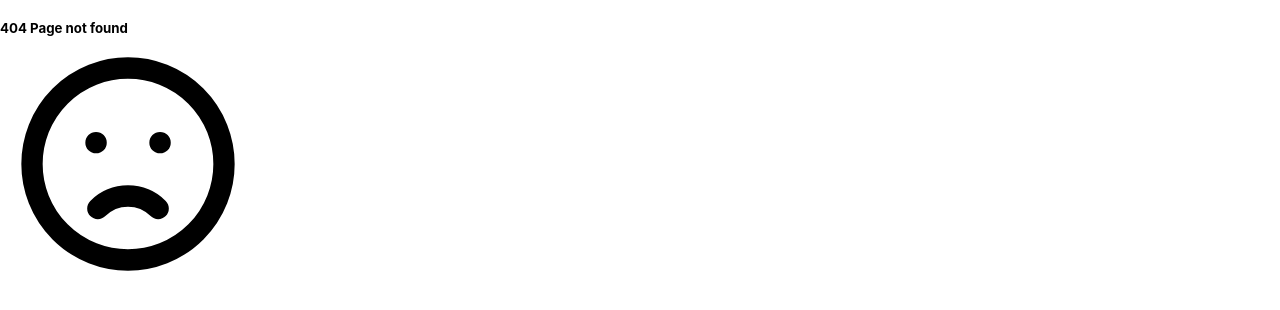
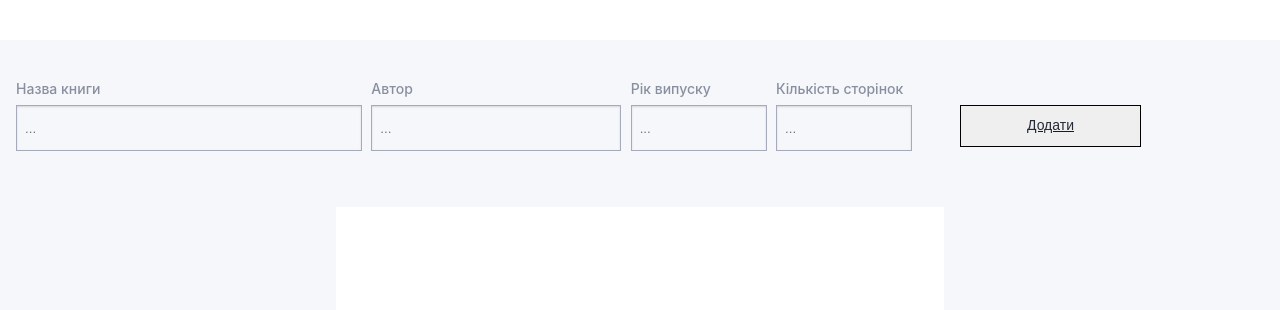
Before and after one commit to AlexanderDmitriev/FinalProjectReact-Node-Front, a React (Create React App) app: page /FinalProjectReact-Node-Front/library in a window 1280 px wide. Before the commit this address had no page. Shown: the top 310 px of the page. Built offline with nearby package versions, Linux system fonts and the light colour scheme.

Commit message:
fixLibrary

```diff
--- a/src/components/App.jsx
+++ b/src/components/App.jsx
@@ -1,11 +1,12 @@
 import { Route, Routes } from 'react-router-dom';
 import { lazy, Suspense } from 'react';
+
 import Container from '../helpers/Container';
 import NotFoundPage from '../pages/NotFoundPage';
 /* import Container from './Container'; */
 
 const FirstPage = lazy(() => import('../components/FirstPage/FirstPage'));
-/* const Library = lazy(() => import('../components/library/Library')); */
+const Library = lazy(() => import('./library/LibraryAdd/LibraryAdd'));
 const Register = lazy(() => import('../pages/Register'));
 const Login = lazy(() => import('../pages/Login'));
 
@@ -19,7 +20,7 @@ export const App = () => {
             <Route path="/" element={<FirstPage />} />
             <Route path="/register" element={<Register />} />
             <Route path="/login" element={<Login />} />
-            {/* <Route path="/library" element={<Library />} /> */}
+            <Route path="/library" element={<Library />} />
             {/* <Training/>*/}
             {/* <Statistics/>*/}
             <Route path="*" element={<NotFoundPage />} />
--- a/src/components/library/Library/Library.jsx
+++ b/src/components/library/LibraryAdd/LibraryAdd.jsx
@@ -1,9 +1,11 @@
 import React from 'react';
 import LibraryForm from '../LibraryForm/LibraryForm';
-import { BackArrow } from './Library.styled';
+import { BackArrow } from './LibraryAdd.styled';
 
 import Container from 'helpers/Container';
 import { NavLink, /* useNavigate, */ useLocation } from 'react-router-dom';
+
+import { Box, BoxText } from './LibraryAdd.styled';
 
 export default function Library() {
   const location = useLocation();
@@ -13,14 +15,14 @@ export default function Library() {
   return (
     <>
       <Container>
-        <div
-          style={{ width: 'auto', height: 60, border: '1px solid black' }}
-        ></div>
-        <NavLink to={path} exact="true">
-          <BackArrow />
-        </NavLink>
+        <Box>
+          <NavLink to={path} exact="true">
+            <BackArrow />
+          </NavLink>
 
-        <LibraryForm />
+          <LibraryForm />
+          <BoxText />
+        </Box>
       </Container>
     </>
   );
--- /dev/null
+++ b/src/components/library/LibraryAdd/LibraryAdd.styled.js
@@ -0,0 +1,72 @@
+import styled from 'styled-components';
+// import { theme } from '../../../helpers/theme';
+import backArrow from '../../../images/back.png';
+
+export const BackArrow = styled.button`
+  background-image: url(${backArrow});
+  height: 12px;
+  width: 24px;
+  top: 96px;
+  left: 44px;
+  background-repeat: no-repeat;
+  background-position: center;
+  background-size: contain;
+  margin-top: 24px;
+  margin-bottom: 32px;
+  margin-left: 20px;
+  border: none;
+
+  @media screen and (min-width: 768px) {
+    display: none;
+  }
+  @media screen and (min-width: 1280px) {
+    display: none;
+  }
+
+  //   transform: rotate(180deg);
+`;
+export const Box = styled.div`
+  width: 320px;
+  height: 648px;
+  display: flex;
+  flex-direction: column;
+  width: 100%;
+  background-color: #f6f7fb;
+  // margin-top: 60px;
+  @media screen and (min-width: 768px) {
+    width: 768px;
+    height: 1025px;
+  }
+  @media screen and (min-width: 1280px) {
+    width: 1280px;
+    height: 850px;
+`;
+export const BoxText = styled.div`
+  width: 608px;
+  height: 272px;
+  display: flex;
+  flex-direction: column;
+  width: 100%;
+  background-color: #ffffff;
+
+
+  @media screen and (max-width: 767px) {
+    display: none;
+  }
+  @media screen and (min-width: 768px) {
+
+    width: 608px;
+    height: 272px;
+    margin: 0 auto;
+    display: block;
+     margin-top: 40px;
+
+  }
+  @media screen and (min-width: 1280px) {
+
+    width: 608px;
+    height: 272px;
+    margin: 0 auto;
+    display: block;
+    margin-top: 40px;
+`;
--- a/src/components/library/LibraryForm/LibraryForm.jsx
+++ b/src/components/library/LibraryForm/LibraryForm.jsx
@@ -1,9 +1,19 @@
 import React from 'react';
-import { Formik } from 'formik';
+import { Formik, Form, ErrorMessage } from 'formik';
 import * as yup from 'yup';
 
 import { AddButton } from './LibraryForm.styled';
 import { NavLink } from 'react-router-dom';
+
+import {
+  FormInput,
+  Input,
+  InputItem,
+  InputItemTitle,
+  InputItemAuthor,
+  Label,
+  FieldInput,
+} from './LibraryForm.styled';
 
 export default function LibraryForm() {
   const validateSchema = yup.object().shape({
@@ -12,15 +22,15 @@ export default function LibraryForm() {
       .min(2, 'Дуже коротко!')
       .max(50, 'Надто довге!')
       .typeError('Назва книги?')
-      .required('Обовязково'),
+      .required("Поле обов'язкове"),
     author: yup
       .string()
       .min(2, 'Дуже коротко!')
       .max(50, 'Надто довге!')
       .typeError('Імя автора?')
-      .required('Обовязково'),
-    year: yup.string().typeError('Вкажіть рік').required('Обовязково'),
-    pages: yup.number().typeError('Потрібно число').required('Обовязково'),
+      .required("Поле обов'язкове"),
+    year: yup.string().typeError('Вкажіть рік').required("Oбов'язкове"),
+    pages: yup.number().typeError('Потрібно число').required("Oбов'язкове"),
   });
 
   return (
@@ -33,7 +43,11 @@ export default function LibraryForm() {
           pages: '',
         }}
         validateOnBlur
-        onSubmit={value => console.log(value)}
+        onSubmit={(values, { resetForm }) => {
+          // do your stuff
+          console.log(values);
+          resetForm();
+        }}
         validationSchema={validateSchema}
       >
         {({
@@ -46,67 +60,71 @@ export default function LibraryForm() {
           handleSubmit,
           dirty,
         }) => (
-          <div className="form">
-            <label htmlFor="title">Назва книги </label>
-            <br />
-            <input
+          <Form>
+            <FormInput>
+              <Input>
+                <InputItemTitle>
+                  <Label htmlFor="title">Назва книги</Label>
+                  <FieldInput
                     className="title"
-              style={{ width: 300, height: 40 }}
                     value={values.title}
                     onChange={handleChange}
                     onBlur={handleBlur}
                     type="text"
                     name="title"
+                    placeholder="..."
                   />
+
                   {touched.title && errors.title && (
-              <p className={'error'}>{errors.title}</p>
+                    <ErrorMessage name="title" />
                   )}
-            <br />
-            <label htmlFor="author">Автор </label>
-            <br />
-            <input
+                </InputItemTitle>
+
+                <InputItemAuthor>
+                  <Label htmlFor="author">Автор</Label>
+                  <FieldInput
                     className="author"
-              style={{ width: 300, height: 40 }}
                     value={values.author}
                     onChange={handleChange}
                     onBlur={handleBlur}
                     type="text"
                     name="author"
+                    placeholder="..."
                   />
                   {touched.author && errors.author && (
-              <p className={'error'}>{errors.author}</p>
+                    <ErrorMessage name="author" />
                   )}
-            <br />
-            <label htmlFor="year">Рік випуску </label>
-            <br />
-            <input
+                </InputItemAuthor>
+                <InputItem>
+                  <Label htmlFor="author">Рік випуску</Label>
+                  <FieldInput
                     className="year"
-              style={{ width: 300, height: 40 }}
                     value={values.year}
                     onChange={handleChange}
                     onBlur={handleBlur}
                     type="text"
                     name="year"
+                    placeholder="..."
                   />
-            {touched.year && errors.year && (
-              <p className={'error'}>{errors.year}</p>
-            )}
-            <br />
-            <label htmlFor="pages">Кількість сторінок </label>
-            <br />
-            <input
+                  {touched.year && errors.year && <ErrorMessage name="year" />}
+                </InputItem>
+                <InputItem>
+                  <Label htmlFor="author">Кількість сторінок </Label>
+                  <FieldInput
                     className="pages"
-              style={{ width: 300, height: 40 }}
                     value={values.pages}
                     onChange={handleChange}
                     onBlur={handleBlur}
                     type="text"
                     name="pages"
+                    placeholder="..."
                   />
                   {touched.pages && errors.pages && (
-              <p className={'error'}>{errors.pages}</p>
+                    // <p className={'error'}>{errors.pages}</p>
+                    <ErrorMessage name="pages" />
                   )}
-            <br />
+                </InputItem>
+              </Input>
 
               <NavLink to="/" exact="true">
                 <AddButton
@@ -117,7 +135,8 @@ export default function LibraryForm() {
                   Додати
                 </AddButton>
               </NavLink>
-          </div>
+            </FormInput>
+          </Form>
         )}
       </Formik>
     </>
--- a/src/components/library/LibraryForm/LibraryForm.styled.js
+++ b/src/components/library/LibraryForm/LibraryForm.styled.js
@@ -1,10 +1,160 @@
 import styled from 'styled-components';
 import { theme } from '../../../helpers/theme';
-// import backArrow from '../../../images/back.png';
+import { Field } from 'formik';
+
+export const Box = styled.div`
+  width: 320px;
+  height: 648px;
+  display: flex;
+  flex-direction: column;
+  width: 100%;
+  background-color: #f6f7fb;
+
+  @media screen and (min-width: 768px) {
+    width: 768px;
+    height: 1025px;
+    justify-content: center;
+  }
+  @media screen and (min-width: 1280px) {
+    width: 1280px;
+    height: 850px;
+`;
+
+export const FormInput = styled.div`
+  @media screen and (min-width: 1280px) {
+    width: 1141px;
+    height: 67px;
+    margin-top: 60px;
+
+    display: flex;
+
+    align-items: end;
+  }
+`;
+
+export const Input = styled.div`
+  margin-bottom: 20px;
+
+  // margin-left: auto;
+  // margin-right: auto;
+
+  display: flex;
+  flex-direction: column;
+  @media screen and (min-width: 768px) {
+    margin-top: 32px;
+    height: 158px;
+
+    // flex-direction: row;
+    flex-flow: row wrap;
+  }
+  @media screen and (min-width: 1280px) {
+    width: 1000px;
+    height: 67px;
+    margin-right: auto;
+    margin-left: 16px;
+    align-items: center;
+    justify-content: space-between;
+  }
+`;
+
+export const InputItem = styled.div`
+  width: 280px;
+  margin-bottom: 20px;
+  display: flex;
+  flex-direction: column;
+  margin-left: auto;
+  margin-right: auto;
+
+  @media screen and (min-width: 768px) {
+    width: 152px;
+    // height: 67px;
+    margin-left: 0px;
+    margin-right: 32px;
+  }
+
+  @media screen and (min-width: 1280px) {
+    width: 136px;
+    margin-right: 0px;
+    margin-left: 0px;
+  }
+`;
+export const InputItemTitle = styled.div`
+  width: 280px;
+  margin-bottom: 20px;
+  display: flex;
+  flex-direction: column;
+  margin-left: auto;
+  margin-right: auto;
+
+  @media screen and (min-width: 768px) {
+    width: 704px;
+    // height: 67px;
+  }
+  @media screen and (min-width: 1280px) {
+    width: 346px;
+    margin-left: 0px;
+    margin-right: 0px;
+  }
+`;
+export const InputItemAuthor = styled.div`
+  width: 280px;
+  margin-bottom: 20px;
+  display: flex;
+  flex-direction: column;
+  margin-left: auto;
+  margin-right: 32px;
+
+  @media screen and (min-width: 768px) {
+    width: 336px;
+  }
+  @media screen and (min-width: 1280px) {
+    width: 250px;
+    // height: 67px;
+    margin-left: 0px;
+    margin-right: 0px;
+  }
+`;
+
+export const Label = styled.label`
+  width: 135px;
+  left: 17px;
+  top: 128px;
+  margin-bottom: 8px;
+  // margin-left: 20px;
+  font-style: normal;
+  font-weight: 500;
+  font-size: 14px;
+  line-height: 17px;
+  color: #898f9f;
+`;
+
+export const FieldInput = styled(Field)`
+  width: auto;
+  height: 42px;
+  left: 20px;
+  top: 185px;
+  padding-left: 8px;
+  // margin: 0 auto;
+
+  // display: block;
+
+  // @media screen and (min-width: 768px) {
+  //   width: 320px;
+  //   left: 115px;
+  //   top: 378px;
+  //   padding-left: 12px;
+  // }
+  background-color: #f6f7fb;
+  box-shadow: inset 0px 1px 2px rgba(29, 29, 27, 0.15);
+  border: 1px solid #a6abb9;
+  &:focus {
+    background-color: #ffffff;
+  }
+`;
 
 export const AddButton = styled.button`
   min-width: 171px;
-  //   font-family: 'Montserrat';
+
   font-weight: 500;
   font-size: 14px;
   line-height: 2.71;
@@ -12,8 +162,22 @@ export const AddButton = styled.button`
   /* color: #242a37; */
   color: ${theme.colors.titleColor};
   border: 1px solid #000000;
-  &:hover,
+
+  margin: 0 auto;
+  margin-top: 40px;
+  display: block;
+  d &:hover,
   &:focus {
     border: 1px solid #f25137;
+    cursor: pointer;
+  }
+
+  @media screen and (min-width: 1280px) {
+    width: 181px;
+    height: 42px;
+
+    margin-top: 0px;
+    margin-bottom: 20px;
+    margin-left: 48px;
   }
 `;
```
Also changed, not shown: src/components/library/Library/Library.styled.js (deleted, +0 -19 lines). Lines whose indentation alone changed are shown as unchanged.
